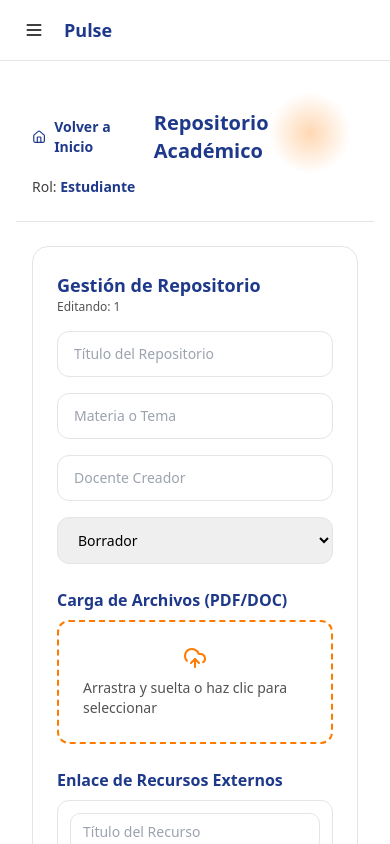
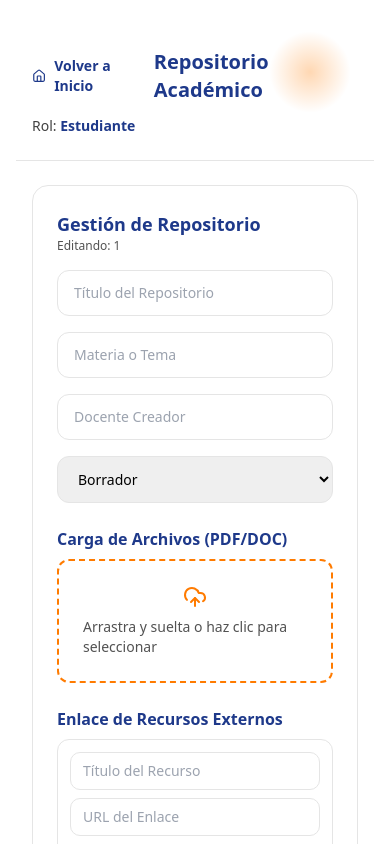
Before and after one commit to juanrmos/PAE_FrontEnd, a React (Vite) app: page /repositorio/gestionar/1 in a window 390 px wide. Shown: the top 844 px of the page. Built offline with nearby package versions, Linux system fonts and the light colour scheme.

Commit message:
Hide mobile header and overlay when hideSidebar is true
cgen-9d3159006951419891d16b42ecf1d629

```diff
--- a/client/components/layout/AppLayout.tsx
+++ b/client/components/layout/AppLayout.tsx
@@ -20,15 +20,15 @@ export default function AppLayout({ children, role: roleProp, hideSidebar }: { c
     <div className="min-h-screen bg-white text-black">
       {!hideSidebar && <Sidebar role={role} />}
       <div className={cn(hideSidebar ? "md:pl-0" : "md:pl-72")}>
-        <header className="sticky top-0 z-30 flex items-center gap-3 border-b border-neutral-200 bg-white px-4 py-3 md:hidden">
+        {!hideSidebar && (<header className="sticky top-0 z-30 flex items-center gap-3 border-b border-neutral-200 bg-white px-4 py-3 md:hidden">
           <button aria-label="Abrir menú" className="rounded-lg p-2 hover:bg-neutral-100" onClick={() => setOpen(true)}>
             <Menu className="h-5 w-5" />
           </button>
           <div className={cn("inline-flex items-center gap-2 text-lg font-extrabold text-contrast")}>Pulse</div>
-        </header>
+        </header>)}
         <main className="px-4 py-6 md:px-8">{children}</main>
       </div>
-      {open && <Sidebar role={role} mobile onClose={() => setOpen(false)} />}
+      {open && !hideSidebar && <Sidebar role={role} mobile onClose={() => setOpen(false)} />}
     </div>
   );
 }
```
